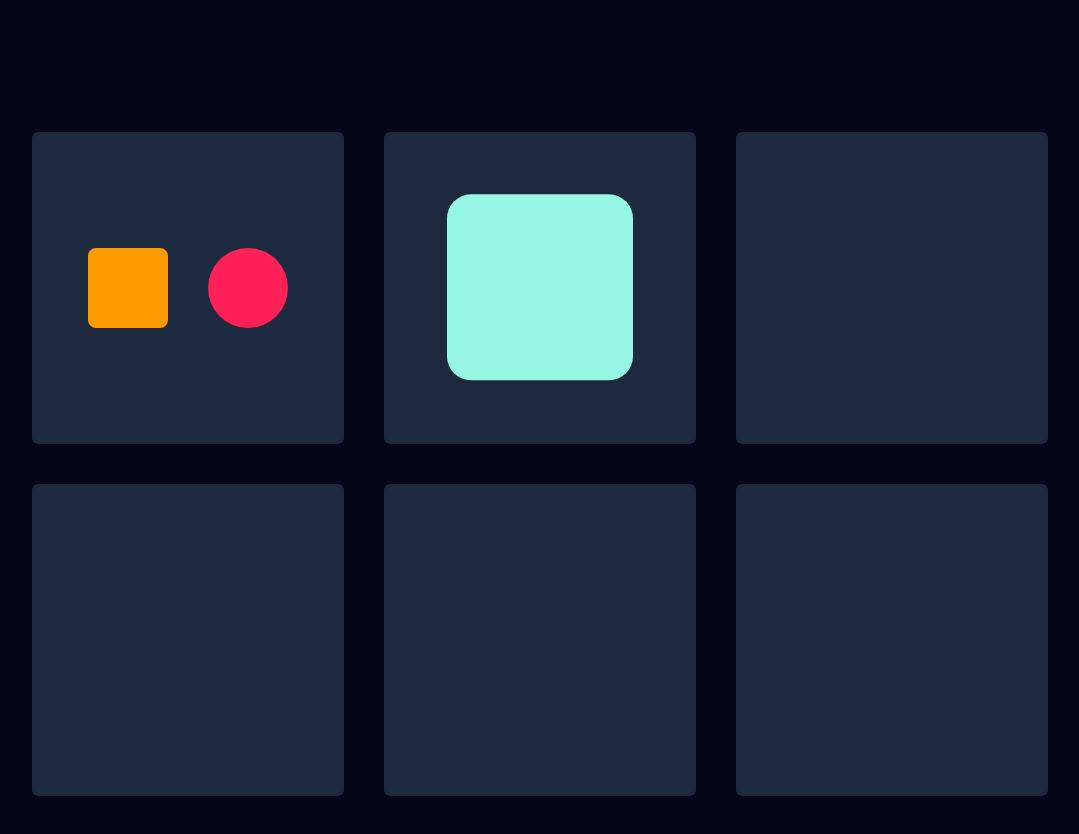
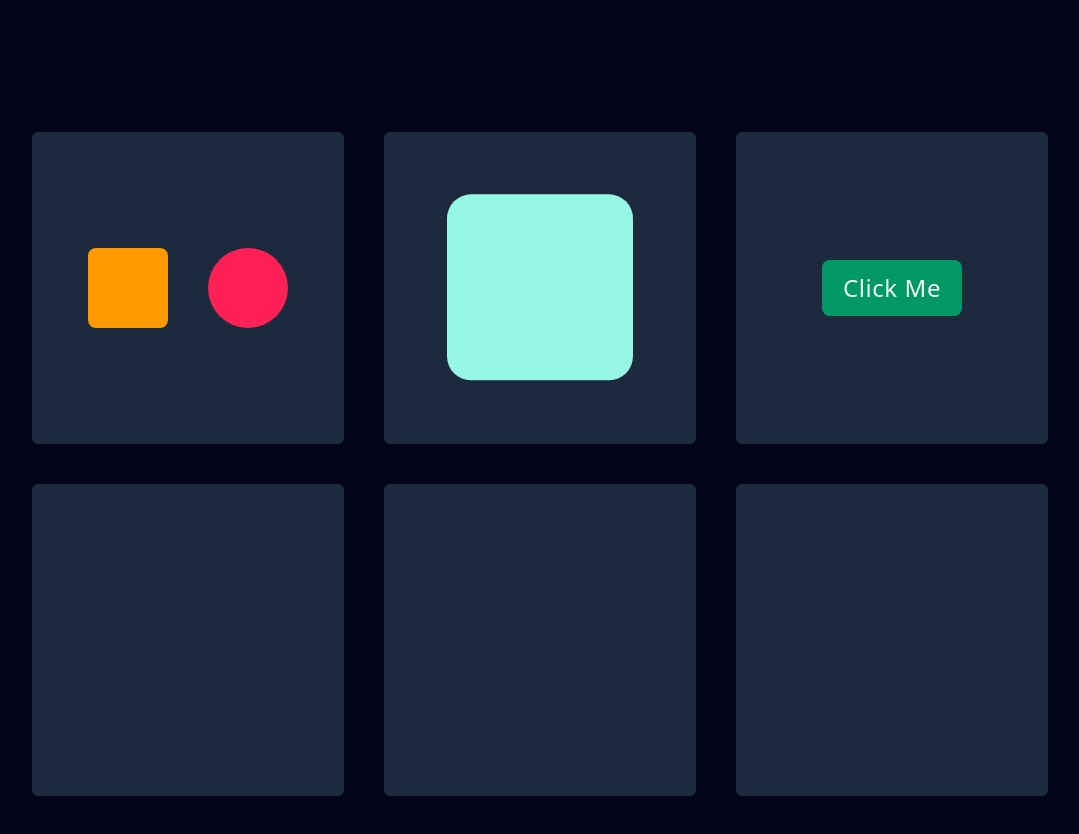
Before and after one commit to heyvj99/CreateButtonMI, a React (Vite) app: page / in a window 1280 px wide. Shown: the top 834 px of the page, without its empty margins (100-1179 px from the left). Built offline with nearby package versions, Linux system fonts and the light colour scheme.

Commit message:
button hover and tap mircointeraction added

```diff
--- a/src/MAGrid.tsx
+++ b/src/MAGrid.tsx
@@ -2,6 +2,7 @@ import { useState } from "react";
 import { motion } from "framer-motion";
 import FadeUpDown from "./MATypes/FadeUpDown.tsx";
 import Keyframes from "./MATypes/Keyframes.tsx";
+import ButtonHoverAndTap from "./MATypes/ButtonHoverAndTap.tsx";
 
 const MAGrid = () => {
   const [grid, setGrid] = useState<string[]>([]);
@@ -34,16 +35,20 @@ const MAGrid = () => {
         >
           <FadeUpDown />
         </motion.div>
+
         <motion.div
           variants={gridItemVariants}
           className="bg-slate-800 aspect-square rounded-md p-4 gap-10 justify-center items-center flex flex-row"
         >
           <Keyframes />
         </motion.div>
+
         <motion.div
           variants={gridItemVariants}
-          className="bg-slate-800 aspect-square rounded-md p-4 gap-10 justify-center items-center"
-        ></motion.div>
+          className="bg-slate-800 aspect-square rounded-md p-4 gap-10 justify-center items-center flex flex-row"
+        >
+          <ButtonHoverAndTap />
+        </motion.div>
         <motion.div
           variants={gridItemVariants}
           className="bg-slate-800 aspect-square rounded-md p-4 justify-center gap-10 items-center"
--- /dev/null
+++ b/src/MATypes/ButtonHoverAndTap.tsx
@@ -0,0 +1,22 @@
+import { motion } from "framer-motion";
+
+const ButtonHoverAndTap = () => {
+  return (
+    <motion.button
+      whileHover={{
+        scale: 1.1,
+        // backgroundColor: "white",
+        // color: "black",
+      }}
+      whileTap={{
+        scale: 0.9,
+      }}
+      transition={{ duration: 0.25, bounceDamping: 10, bounceStiffness: 600 }}
+      className="bg-emerald-600 w-1/2 py-3 rounded-lg text-2xl text-gray-100 font-regular tracking-wide"
+    >
+      Click Me
+    </motion.button>
+  );
+};
+
+export default ButtonHoverAndTap;
--- a/src/index.css
+++ b/src/index.css
@@ -31,35 +31,3 @@ h1 {
   font-size: 3.2em;
   line-height: 1.1;
 }
-
-button {
-  border-radius: 8px;
-  border: 1px solid transparent;
-  padding: 0.6em 1.2em;
-  font-size: 1em;
-  font-weight: 500;
-  font-family: inherit;
-  background-color: #1a1a1a;
-  cursor: pointer;
-  transition: border-color 0.25s;
-}
-button:hover {
-  border-color: #646cff;
-}
-button:focus,
-button:focus-visible {
-  outline: 4px auto -webkit-focus-ring-color;
-}
-
-@media (prefers-color-scheme: light) {
-  :root {
-    color: #213547;
-    background-color: #ffffff;
-  }
-  a:hover {
-    color: #747bff;
-  }
-  button {
-    background-color: #f9f9f9;
-  }
-}
```
